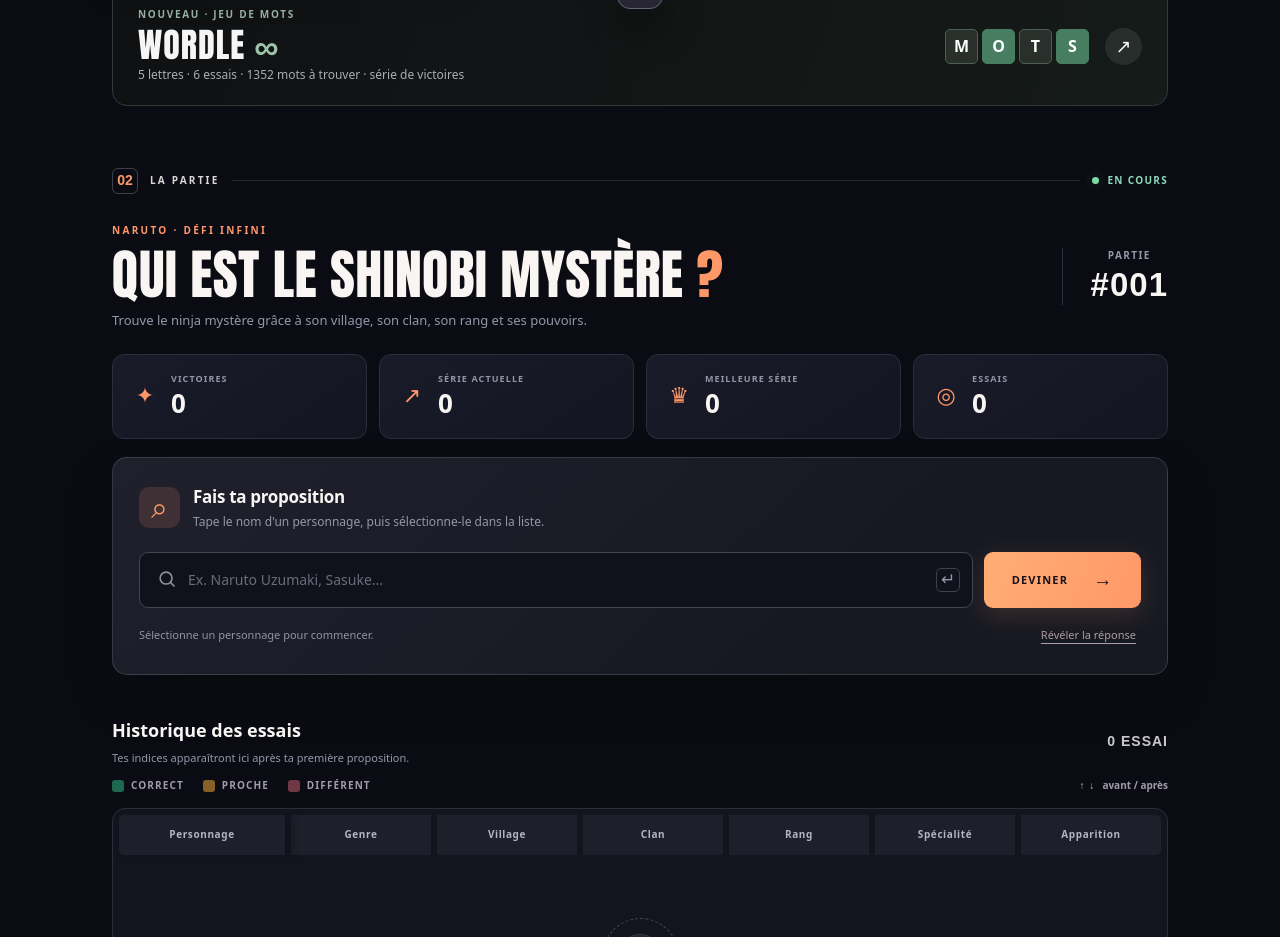
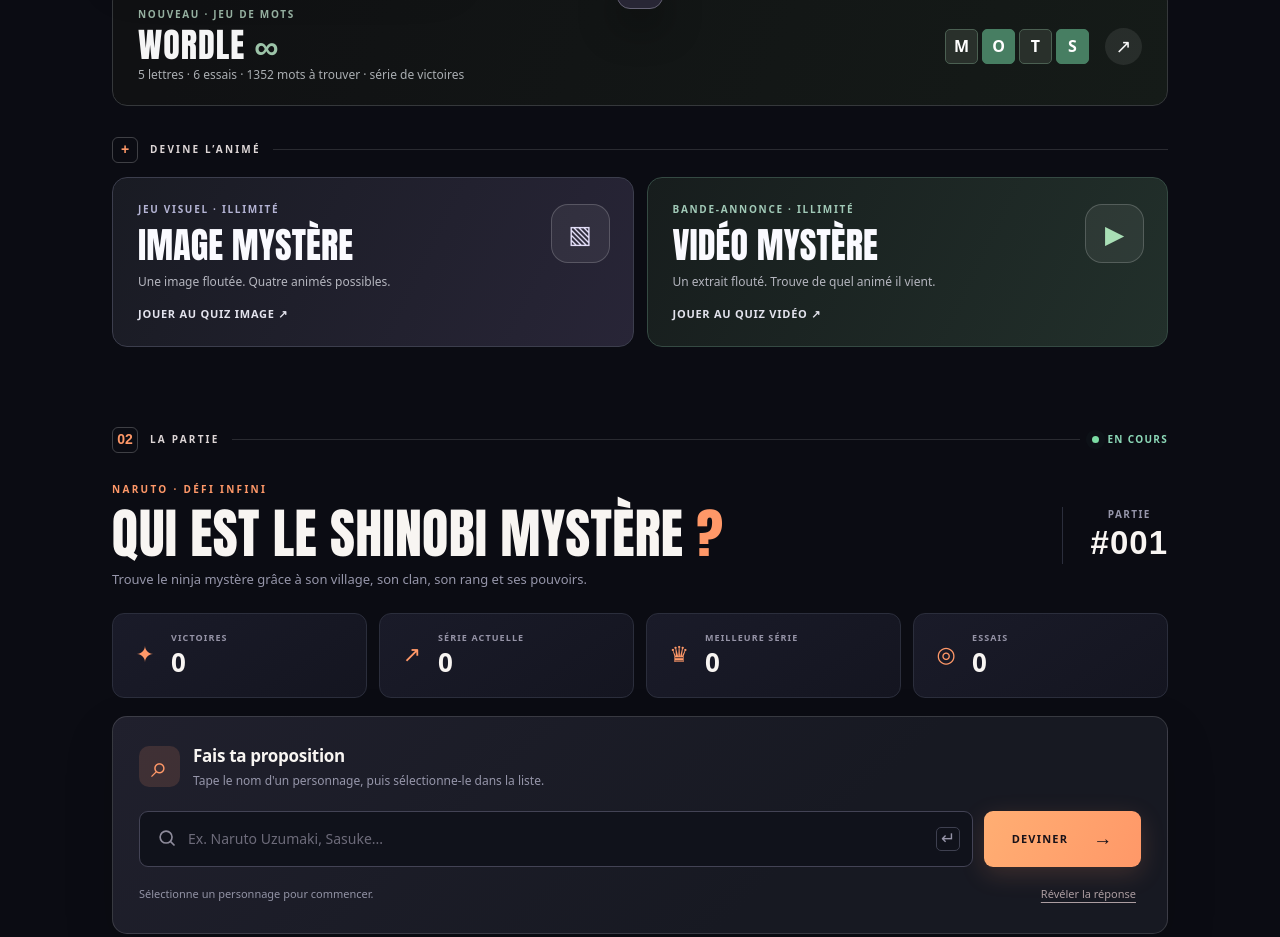
Before and after one commit to Rxse0/animedle-infini, a plain HTML site: page index.html in a window 1280 px wide. Shown: the part 874-1811 px from the top of the page. Drawn offline with Linux system fonts and the light colour scheme.

Commit message:
Add Anime Mystery visual image and blurred video games to homepage

```diff
--- a/index.html
+++ b/index.html
@@ -53,6 +53,23 @@ dialog{padding:0;max-width:560px;width:calc(100% - 28px);max-height:calc(100dvh
 .wordle-launch-tiles span:nth-child(2),.wordle-launch-tiles span:nth-child(4){background:#477e62;border-color:#477e62}
 .wordle-launch-arrow{display:grid;place-items:center;background:#ffffff15;color:#f6f6f6;border-radius:100%;font-size:19px;width:37px;height:37px}
 @media(max-width:610px){.wordle-launch{padding:19px;gap:10px}.wordle-launch-title{font-size:30px}.wordle-launch-desc{font-size:11px}.wordle-launch-tiles{display:none}.wordle-launch-arrow{width:33px;height:33px}}
+
+/* Deux nouveaux mini-jeux Anime Mystery : image / vidéo */
+.visual-mystery{margin-top:31px;margin-bottom:18px}
+.visual-mystery .section-kicker{margin-bottom:14px}
+.visual-cards{display:grid;grid-template-columns:repeat(2,minmax(0,1fr));gap:13px}
+.visual-card{min-height:166px;position:relative;isolation:isolate;overflow:hidden;display:flex;align-items:flex-start;flex-direction:column;padding:24px 25px;border:1px solid #3c3e4d;border-radius:15px;background:linear-gradient(116deg,#191b23 0%,#282537 100%);transition:transform .2s,border-color .2s,background .2s}
+.visual-card.video{background:linear-gradient(116deg,#171d1d 0%,#22302b 100%);border-color:#354a43}
+.visual-card:hover{transform:translateY(-3px);border-color:#9894c8}
+.visual-card.video:hover{border-color:#7cc49c}
+.visual-sub{font-size:10px;letter-spacing:1.7px;font-weight:800;color:#b4b4d4}
+.visual-card.video .visual-sub{color:#a1c9b7}
+.visual-card strong{font-family:'Barlow Condensed',Impact,sans-serif;font-size:36px;line-height:1.1;color:#fafaff;letter-spacing:.1px;margin-top:9px}
+.visual-card p{margin:7px 0 0;color:#b5b6bf;font-size:12px}
+.visual-card .visual-go{margin-top:auto;color:#e3e3ed;font-size:11px;letter-spacing:.75px;font-weight:850;padding-top:13px}
+.visual-deco{position:absolute;pointer-events:none;right:23px;top:26px;width:59px;height:59px;border:1px solid #ffffff2f;border-radius:17px;display:grid;place-items:center;color:#e3def8;background:#ffffff10;font-size:25px}
+.visual-card.video .visual-deco{color:#a9dfb6}
+@media(max-width:630px){.visual-cards{grid-template-columns:1fr}.visual-card{min-height:137px;padding:20px}.visual-card strong{font-size:32px}.visual-deco{width:48px;height:48px;right:16px;top:17px;font-size:21px}.visual-mystery{margin-top:25px}}
 </style>
 
 
@@ -103,6 +120,26 @@ dialog{padding:0;max-width:560px;width:calc(100% - 28px);max-height:calc(100dvh
             <span class="wordle-launch-arrow" aria-hidden="true">↗</span>
           </span>
         </a>
+      </section>
+
+      <section class="visual-mystery" aria-label="Autres mini-jeux sur les animés">
+        <div class="section-kicker"><span class="round-label">+</span> DEVINE L’ANIMÉ <span class="thin-line"></span></div>
+        <div class="visual-cards">
+          <a class="visual-card" href="./anime-mystery.html#image">
+            <span class="visual-sub">JEU VISUEL · ILLIMITÉ</span>
+            <strong>IMAGE MYSTÈRE</strong>
+            <p>Une image floutée. Quatre animés possibles.</p>
+            <span class="visual-go">JOUER AU QUIZ IMAGE ↗</span>
+            <span class="visual-deco" aria-hidden="true">▧</span>
+          </a>
+          <a class="visual-card video" href="./anime-mystery.html#video">
+            <span class="visual-sub">BANDE-ANNONCE · ILLIMITÉ</span>
+            <strong>VIDÉO MYSTÈRE</strong>
+            <p>Un extrait flouté. Trouve de quel animé il vient.</p>
+            <span class="visual-go">JOUER AU QUIZ VIDÉO ↗</span>
+            <span class="visual-deco" aria-hidden="true">▶</span>
+          </a>
+        </div>
       </section>
 
       <section class="game-area" id="gameArea">
```
